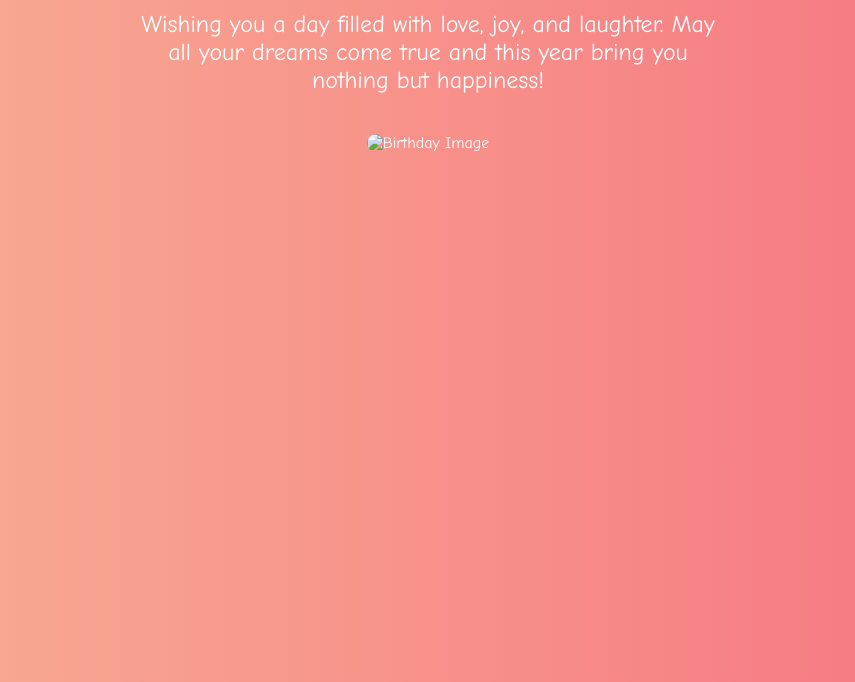
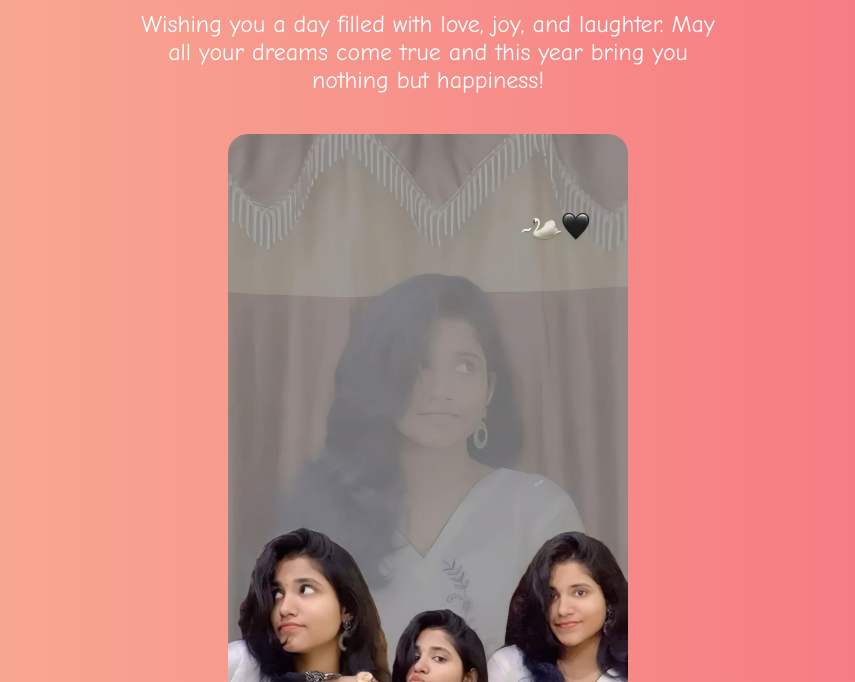
Before and after one commit to mrsanthu03/lohitha_bday.io, a plain HTML site: page index.html in a window 1280 px wide. Shown: the part 118-800 px from the top of the page, without its empty margins (212-1067 px from the left). Drawn offline with Linux system fonts and the light colour scheme.

Commit message:
Update index.html

```diff
--- a/index.html
+++ b/index.html
@@ -74,7 +74,7 @@
     <p>
       Wishing you a day filled with love, joy, and laughter. May all your dreams come true and this year bring you nothing but happiness!
     </p>
-    <img src="images/bday_image.jpg" alt="Birthday Image"/>
+    <img src="lohitha_photo.jpg" alt="Birthday Image"/>
     <br>
   </div>
 
```
